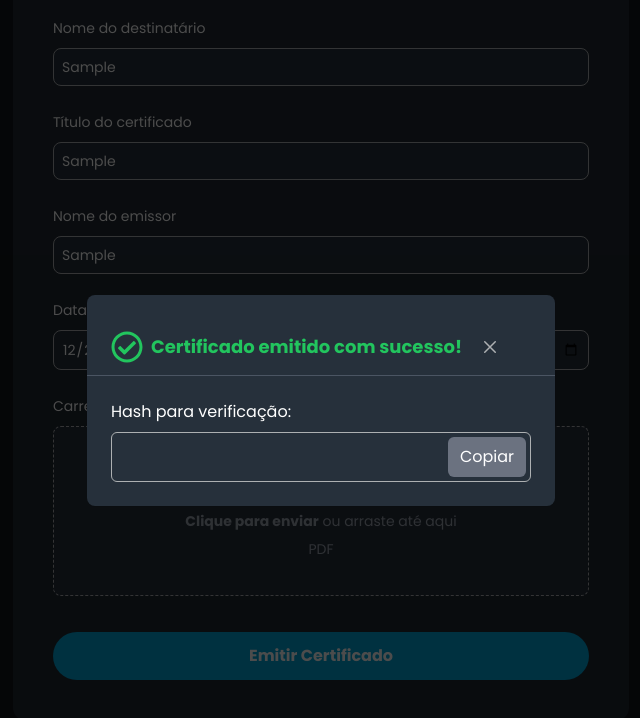
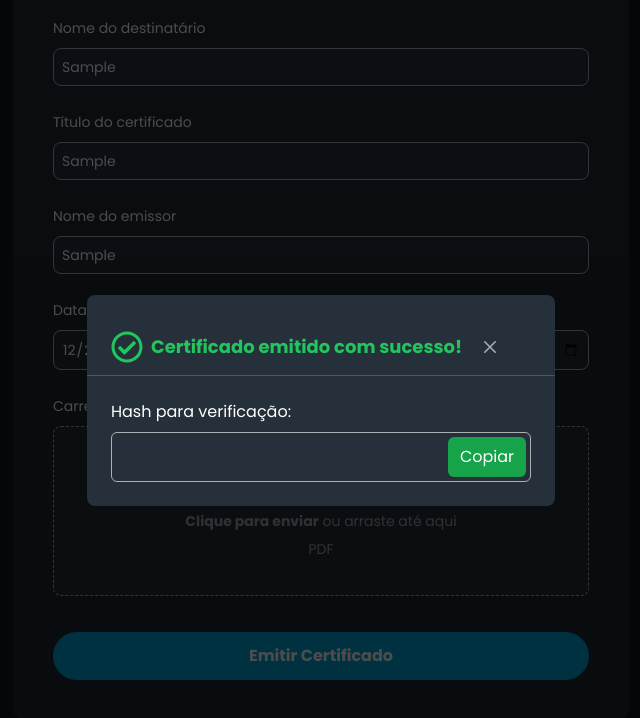
Before and after one commit to vitoriaalbuqrq/CertChain, a React (Vite) app in the folder frontend/: page /issue in a window 1280 px wide. Both pictures are taken after typing "Sample", "Sample", "Sample" into the empty fields and a click on the button "Emitir Certificado". Shown: the part 300-1018 px from the top of the page, without its empty margins (319-959 px from the left). Built offline with nearby package versions, Linux system fonts and the light colour scheme.

Commit message:
feat: adiciona componente com funcionalidade de copiar texto do input

```diff
--- /dev/null
+++ b/frontend/src/components/ui/CopyText.jsx
@@ -0,0 +1,22 @@
+import { useState } from "react"
+
+const CopyText = () => {
+  const [copyText, setCopyText] = useState('');
+  const [isCopied, setIsCopied] = useState(false);
+
+  const handleCopy = () => {
+    navigator.clipboard.writeText(copyText);
+    setIsCopied(!isCopied);
+    console.log('clicou')
+  }
+
+  return (
+    <>
+      {/* TODO: Adicionar hash gerado no input */}
+      <input type="text" readOnly value={copyText} onChange={(e)=>setCopyText(e.target.value)} className="w-full bg-transparent outline-none border-none text-light-gray px-2" />
+      <button onClick={handleCopy} className={`text-white py-2 px-3 rounded-md hover:opacity-80 ${isCopied ? 'bg-gray-500' : 'bg-green-600'}`}>Copiar</button>
+    </>
+  )
+}
+
+export default CopyText
--- a/frontend/src/routes/IssueCertificate.jsx
+++ b/frontend/src/routes/IssueCertificate.jsx
@@ -9,6 +9,7 @@ import { useState } from "react";
 import FileInput from "../components/forms/FileInput";
 import { uploadToPinata } from "../services/pinataService";
 import Modal from "../components/ui/Modal";
+import CopyText from "../components/ui/CopyText";
 
 const issueCertificateFormSchema = z.object({
   recipientName: z.string().nonempty("O nome do destinatário é obrigatório."),
@@ -128,9 +129,7 @@ const IssueCertificate = () => {
           title="Certificado emitido com sucesso!">
           <p className="mb-2">Hash para verificação:</p>
           <div className="flex justify-between p-1 border border-solid border-light-gray rounded-md">
-            {/* TODO: Adicionar hash gerado no input */}
-            <input type="text" readOnly value="" className="w-full bg-transparent outline-none border-none text-light-gray px-2" />
-            <button className="bg-gray-500 text-white py-2 px-3 rounded-md hover:opacity-80">Copiar</button>
+            <CopyText/>
           </div>
         </Modal>
       </Container>
```
